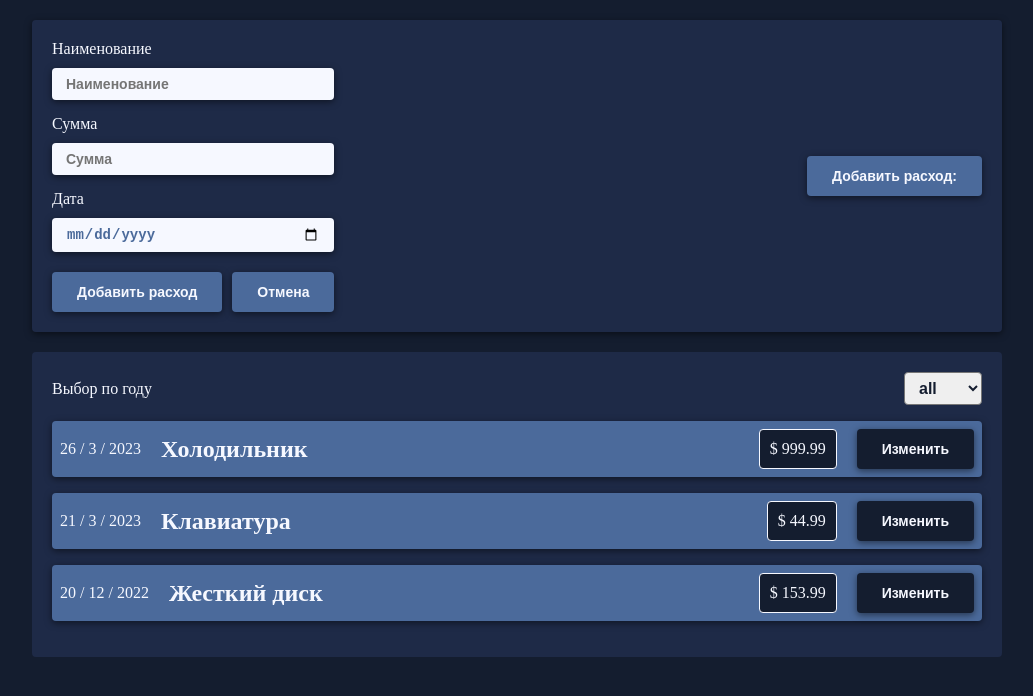
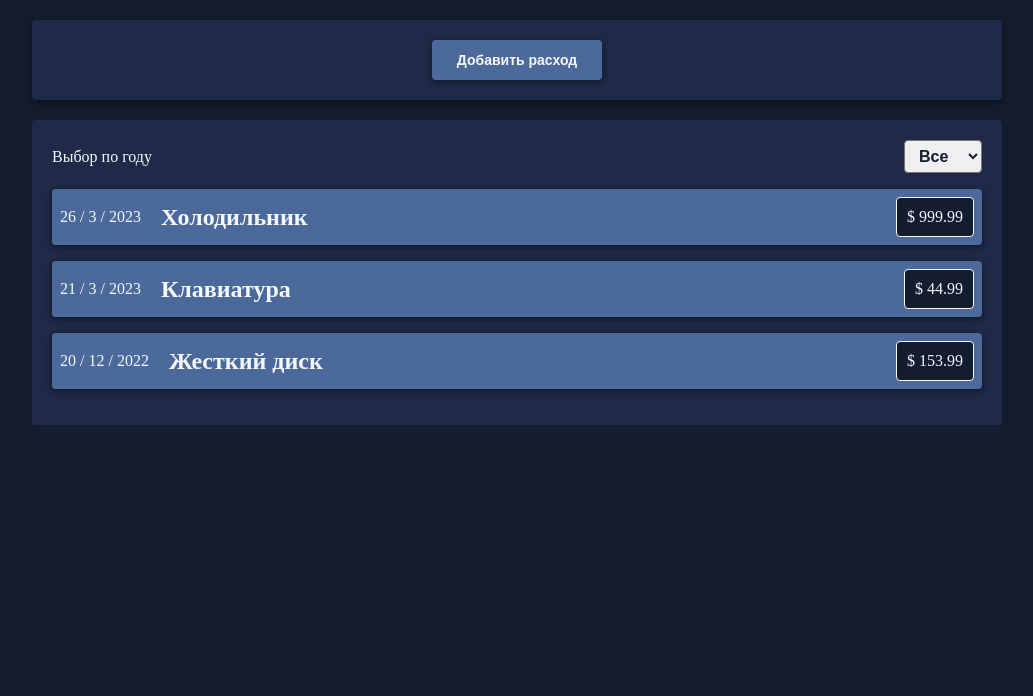
Before and after one commit to TrubitsynEgor/cost-sheet, a React (Create React App) app: page / in a window 1280 px wide. Shown: the top 696 px of the page, without its empty margins (123-1156 px from the left). Built offline with nearby package versions, Linux system fonts and the light colour scheme; a web font is replaced by a local one.

Commit message:
add flag visible + hide/visible feather in header

```diff
--- a/src/components/CostItem/CostItem.tsx
+++ b/src/components/CostItem/CostItem.tsx
@@ -5,15 +5,12 @@ import styles from './CostItem.module.scss';
 
 interface CostItemProps extends Omit<ICost, 'id'> { }
 
-const CURRENT_DATE = new Date()
 
 export const CostItem = ({ date, name, price }: CostItemProps) => {
 
   const [text, setText] = useState(name)
 
-  const handleTitle = () => {
-    setText('Build')
-  }
+
 
   return (
     <div className={styles.costItem}>
@@ -22,7 +19,6 @@ export const CostItem = ({ date, name, price }: CostItemProps) => {
       </div>
       <h2 className={styles.costItemTitle}>{text}</h2>
       <div className={styles.costItemPrice}>$ {price}</div>
-      <Button onClick={handleTitle} classes={styles.costItemBtn}>Изменить</Button>
     </div>
   )
 };
--- a/src/components/CostList/CostList.tsx
+++ b/src/components/CostList/CostList.tsx
@@ -12,7 +12,7 @@ interface CostListProps {
 
 export const CostList = ({ cost }: CostListProps) => {
 
-  const [selectedYear, SetSelectedYear] = useState('all')
+  const [selectedYear, SetSelectedYear] = useState('Все')
 
   const onChangeYear = (year: string) => {
     SetSelectedYear(year)
@@ -23,7 +23,7 @@ export const CostList = ({ cost }: CostListProps) => {
     <div className={styles.costList}>
       <Select onChangeYear={onChangeYear} year={selectedYear} />
 
-      {selectedYear === 'all'
+      {selectedYear === 'Все'
         ? cost.map(el =>
           <CostItem key={el.id} date={el.date} name={el.name} price={el.price} />
         )
@@ -31,7 +31,7 @@ export const CostList = ({ cost }: CostListProps) => {
           <CostItem key={el.id} date={el.date} name={el.name} price={el.price} />
         )}
 
-      {(!filteredCost.length && selectedYear !== 'all') && <Empty />}
+      {(!filteredCost.length && selectedYear !== 'Все') && <Empty />}
     </div>
   )
 };
--- a/src/components/Empty/Empty.tsx
+++ b/src/components/Empty/Empty.tsx
@@ -1,8 +1,8 @@
 import styles from './Empty.module.scss';
 
-interface EmptyProps { }
 
-export const Empty = ({ }: EmptyProps) => {
+
+export const Empty = () => {
 
   return (
     <div className={styles.empty}>
--- a/src/components/Header/Header.tsx
+++ b/src/components/Header/Header.tsx
@@ -1,5 +1,6 @@
 import { ICostData, NewCost } from 'components/NewCost';
 import { Button } from 'components/UI/Button';
+import { useState } from 'react';
 import { } from 'types';
 import styles from './Header.module.scss';
 
@@ -7,15 +8,20 @@ interface HeaderProps {
   onAddCostHandler: (newCost: ICostData) => void
 }
 export const Header = ({ onAddCostHandler }: HeaderProps) => {
-
+  const [visible, setVisible] = useState(false)
   const saveDataHandler = (data: ICostData) => {
     onAddCostHandler(data)
   }
+  const formVisibleHandler = () => {
+    setVisible(!visible)
+  }
+
 
   return (
     <div className={styles.header}>
-      <NewCost onSaveCostData={saveDataHandler} />
-      <Button classes={styles.headerBtn} >Добавить расход:</Button>
+      {visible && <NewCost formVisibleHandler={formVisibleHandler} onSaveCostData={saveDataHandler} />}
+
+      {!visible && <Button onClick={formVisibleHandler} classes={styles.headerBtn} >Добавить расход</Button>}
     </div>
   )
 };
--- a/src/components/NewCost/NewCost.tsx
+++ b/src/components/NewCost/NewCost.tsx
@@ -8,9 +8,10 @@ import styles from './NewCost.module.scss';
 export interface ICostData extends ICost { }
 interface NewCostProps {
   onSaveCostData: (data: ICostData) => void
+  formVisibleHandler: () => void
 }
 
-export const NewCost = ({ onSaveCostData }: NewCostProps) => {
+export const NewCost = ({ onSaveCostData, formVisibleHandler }: NewCostProps) => {
 
   const [name, setName] = useState('')
   const [price, setPrice] = useState('')
@@ -40,7 +41,7 @@ export const NewCost = ({ onSaveCostData }: NewCostProps) => {
     setName('')
     setPrice('')
     setDate('')
-
+    formVisibleHandler()
   }
 
   return (
@@ -60,7 +61,7 @@ export const NewCost = ({ onSaveCostData }: NewCostProps) => {
       </div>
       <div className={styles.newCostBtnGroup}>
         <Button classes={styles.newCostBtn} type='submit'>Добавить расход</Button>
-        <Button classes={styles.newCostBtn} type='submit'>Отмена</Button>
+        <Button onClick={formVisibleHandler} classes={styles.newCostBtn} type='submit'>Отмена</Button>
       </div>
     </form>
   )
--- a/src/components/UI/Button/Button.module.scss
+++ b/src/components/UI/Button/Button.module.scss
@@ -1,4 +1,6 @@
 .button {
+	margin: 0 auto;
+
 	font-weight: 700;
 	color: var(--gray-50);
 	border: none;
--- a/src/components/UI/Select/Select.tsx
+++ b/src/components/UI/Select/Select.tsx
@@ -16,7 +16,7 @@ export const Select = ({ year, onChangeYear }: SelectProps) => {
       <label className={styles.selectLabel} htmlFor="select">Выбор по году</label>
       <select className={styles.selectItem} onChange={handleYear} value={year} name="selectYear" id="select">
 
-        <option value="all">all</option>
+        <option value="Все">Все</option>
         <option value="2020">2020</option>
         <option value="2021">2021</option>
         <option value="2022">2022</option>
```
